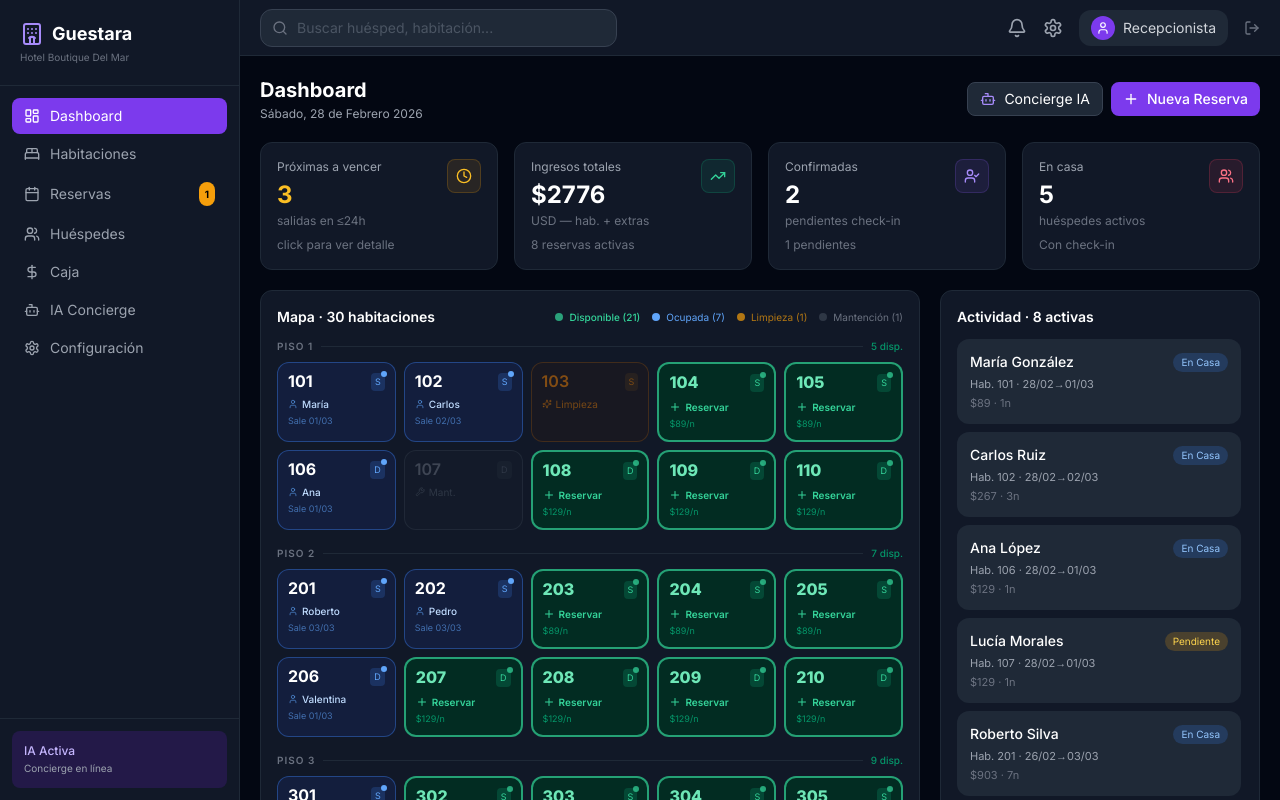
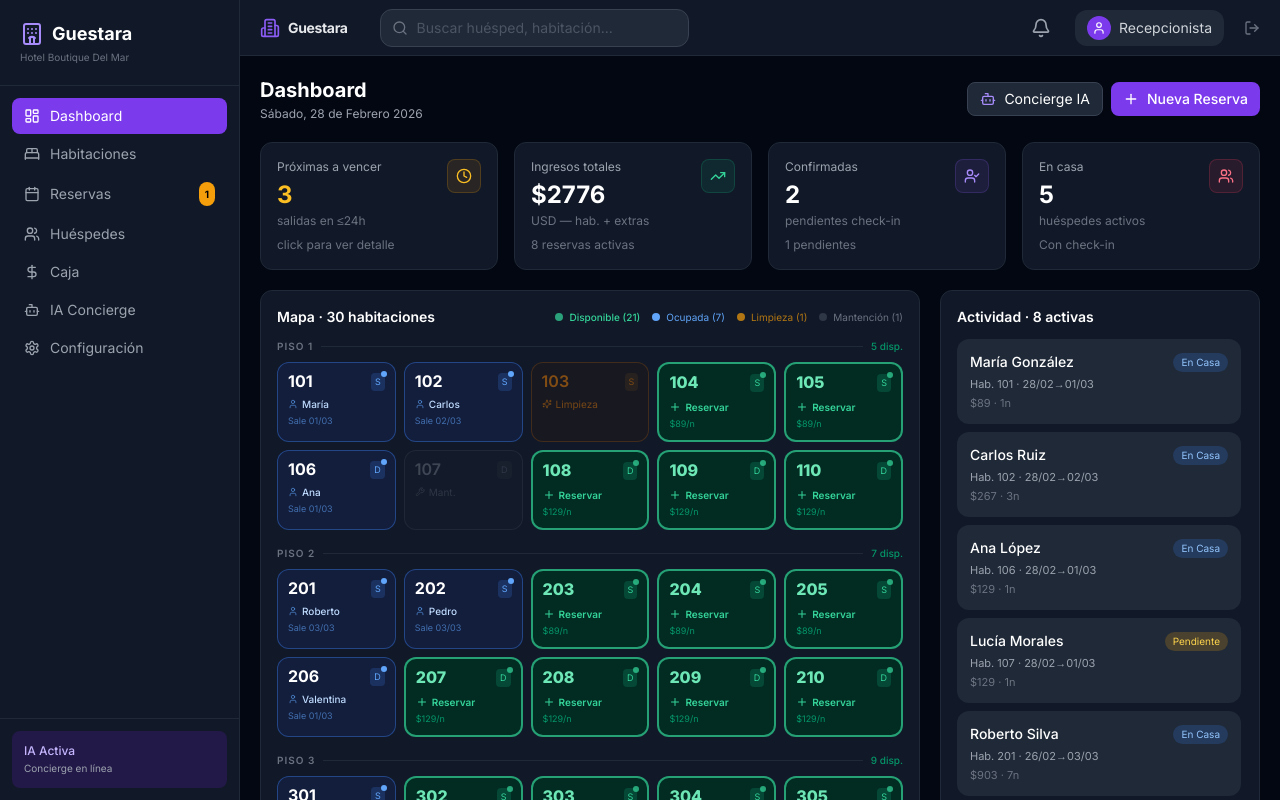
Before and after one commit to guestara-dev/guestara, a Next.js app: page / in a window 1280 px wide. Built offline with nearby package versions, Linux system fonts and the light colour scheme.

Commit message:
Update Topbar.tsx

```diff
--- a/components/Topbar.tsx
+++ b/components/Topbar.tsx
@@ -1,15 +1,24 @@
 'use client'
 import { useState, useRef, useEffect } from 'react'
-import { Search, Bell, Settings, LogOut, User } from 'lucide-react'
+import { Search, Bell, Settings, LogOut, User, Building2 } from 'lucide-react'
 import { useStore } from '@/lib/store'
 import { useRouter } from 'next/navigation'
 
 export default function Topbar() {
   const { reservations, rooms, setSelectedGuest } = useStore()
   const router = useRouter()
-  const [query,    setQuery]    = useState('')
-  const [focused,  setFocused]  = useState(false)
+  const [query, setQuery] = useState('')
+  const [focused, setFocused] = useState(false)
   const ref = useRef<HTMLDivElement>(null)
+
+  // Obtener nombre del hotel desde localStorage (vía store indirectamente)
+  const [hotelName, setHotelName] = useState('Guestara')
+  useEffect(() => {
+    const config = localStorage.getItem('guestara_hotel_config')
+    if (config) {
+      try { setHotelName(JSON.parse(config).nombre || 'Guestara') } catch {}
+    }
+  }, [])
 
   const q = query.toLowerCase().trim()
   const results = q.length < 2 ? [] : [
@@ -37,7 +46,6 @@ export default function Topbar() {
       })),
   ]
 
-  // BUG #3 FIX: handle navigation on result click
   const handleSelect = (item: typeof results[number]) => {
     setQuery('')
     setFocused(false)
@@ -49,7 +57,6 @@ export default function Topbar() {
     }
   }
 
-  // Close on outside click
   useEffect(() => {
     const handler = (e: MouseEvent) => {
       if (ref.current && !ref.current.contains(e.target as Node)) setFocused(false)
@@ -67,7 +74,11 @@ export default function Topbar() {
 
   return (
     <header className="h-14 bg-gray-900 border-b border-gray-800 flex items-center px-5 gap-4 shrink-0">
-      {/* Search */}
+      <div className="flex items-center gap-2 mr-4">
+        <Building2 className="w-5 h-5 text-violet-500" />
+        <span className="font-bold text-sm tracking-tight text-gray-200">{hotelName}</span>
+      </div>
+
       <div ref={ref} className="relative flex-1 max-w-md">
         <Search className="absolute left-3 top-1/2 -translate-y-1/2 w-4 h-4 text-gray-500 pointer-events-none"/>
         <input
@@ -77,11 +88,9 @@ export default function Topbar() {
           placeholder="Buscar huésped, habitación..."
           className="w-full bg-gray-800 border border-gray-700 rounded-xl pl-9 pr-3 py-2 text-sm focus:outline-none focus:border-violet-500 transition-colors placeholder:text-gray-600"/>
 
-        {/* Dropdown */}
         {focused && results.length > 0 && (
           <div className="absolute top-full mt-1.5 left-0 right-0 bg-gray-900 border border-gray-700 rounded-xl shadow-2xl z-50 overflow-hidden">
             {results.map((item, i) => (
-              // BUG #3 FIX: onClick with navigation
               <button key={`${item.type}-${item.id}-${i}`}
                 onMouseDown={e => { e.preventDefault(); handleSelect(item) }}
                 className="w-full flex items-center gap-3 px-3 py-2.5 hover:bg-gray-800 transition-colors text-left">
@@ -99,31 +108,23 @@ export default function Topbar() {
             ))}
           </div>
         )}
-        {focused && q.length >= 2 && results.length === 0 && (
-          <div className="absolute top-full mt-1.5 left-0 right-0 bg-gray-900 border border-gray-700 rounded-xl shadow-2xl z-50 p-4 text-center">
-            <p className="text-sm text-gray-500">Sin resultados para "{query}"</p>
-          </div>
-        )}
       </div>
 
       <div className="flex-1"/>
 
-      {/* Actions */}
       <button className="relative text-gray-400 hover:text-white transition-colors">
         <Bell className="w-5 h-5"/>
       </button>
-      <button onClick={() => router.push('/configuracion')}
-        className="text-gray-400 hover:text-white transition-colors">
-        <Settings className="w-5 h-5"/>
-      </button>
-      <div className="flex items-center gap-2 bg-gray-800 rounded-xl px-3 py-1.5">
+
+      <div className="flex items-center gap-2 bg-gray-800 rounded-xl px-3 py-1.5 ml-2">
         <div className="w-6 h-6 bg-violet-600 rounded-full flex items-center justify-center">
           <User className="w-3.5 h-3.5"/>
         </div>
         <span className="text-sm text-gray-300">Recepcionista</span>
       </div>
+
       <button onClick={() => router.push('/login')}
-        className="text-gray-500 hover:text-red-400 transition-colors">
+        className="text-gray-500 hover:text-red-400 transition-colors ml-1">
         <LogOut className="w-4 h-4"/>
       </button>
     </header>
```
